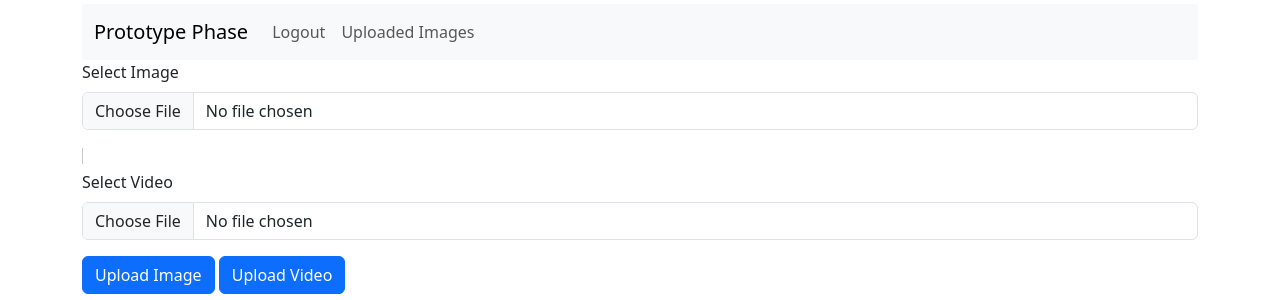
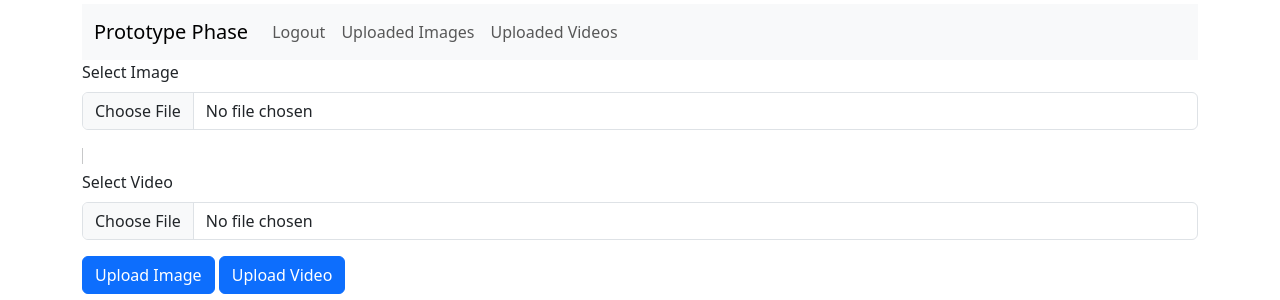
Before and after one commit to AunSyedShah/amazon_test_phase, a Django app: page / in a window 1280 px wide. Shown: the top 300 px of the page. Run offline with Django 4.2, Linux system fonts and the light colour scheme; the visitor is signed in with stand-in values (Sample User, id 1); some libraries are stand-ins or nearby versions.

Commit message:
update navbar

```diff
--- a/templates/base.html
+++ b/templates/base.html
@@ -29,6 +29,10 @@
                             <!-- if current page is index, then add active class -->
                             <a class="nav-link" href="{% url 'uploaded_images' %}">Uploaded Images</a>
                         </li>
+                        <li class="nav-item">
+                            <!-- if current page is index, then add active class -->
+                            <a class="nav-link" href="{% url 'uploaded_videos' %}">Uploaded Videos</a>
+                        </li>
                     {% else %}
                         <li class="nav-item">
                             <!-- if current page is index, then add active class -->
```
